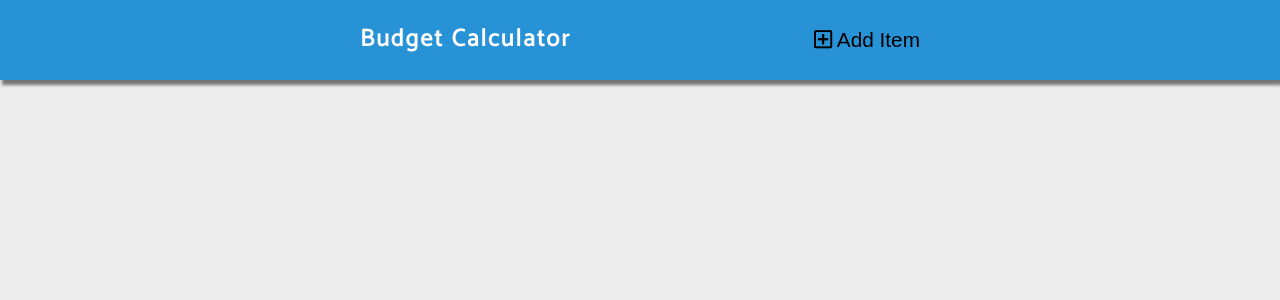
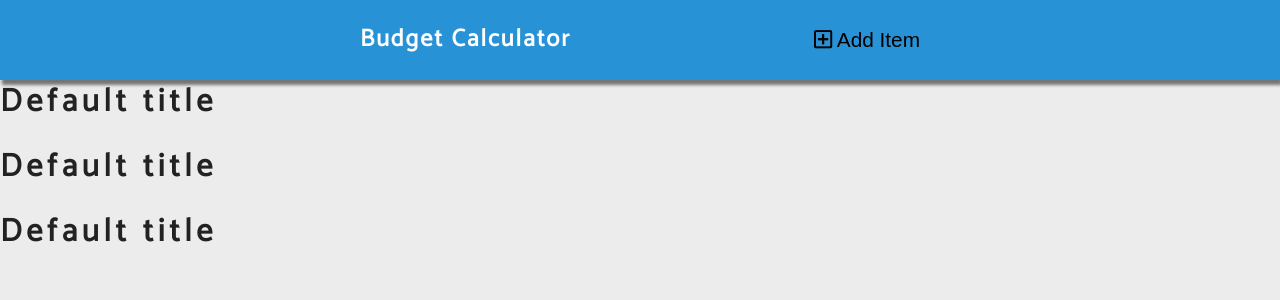
Before and after one commit to BeataJ/budget-calculator-svelte, a Svelte app: page / in a window 1280 px wide. Shown: the top 300 px of the page. Built offline with nearby package versions, Linux system fonts and the light colour scheme.

Commit message:
set #each fruits

```diff
--- a/src/App.svelte
+++ b/src/App.svelte
@@ -7,3 +7,7 @@
 </style>
 
 <Navbar />
+
+{#each fruits as item}
+  <h1>Default title</h1>
+{/each}
```
